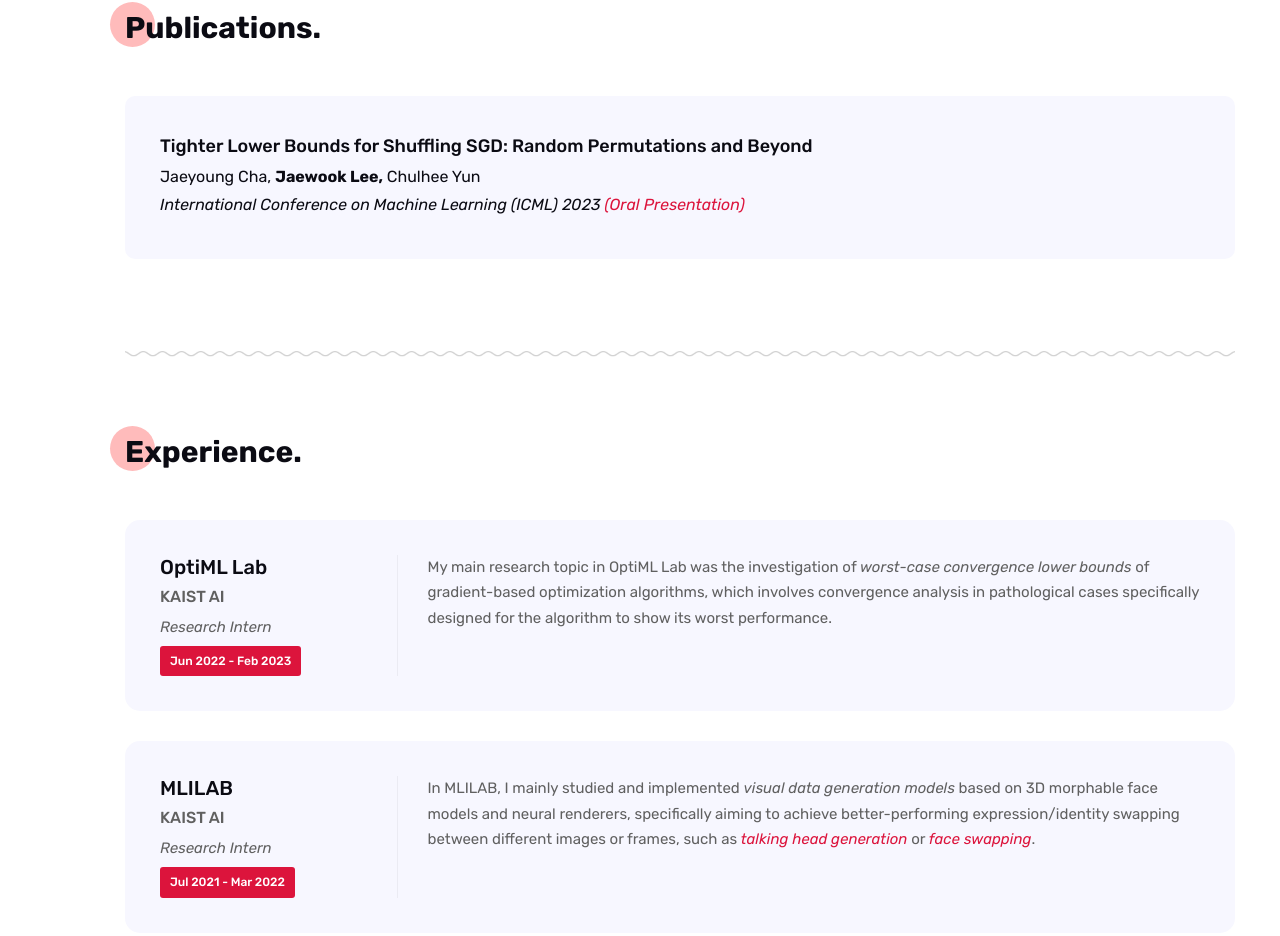
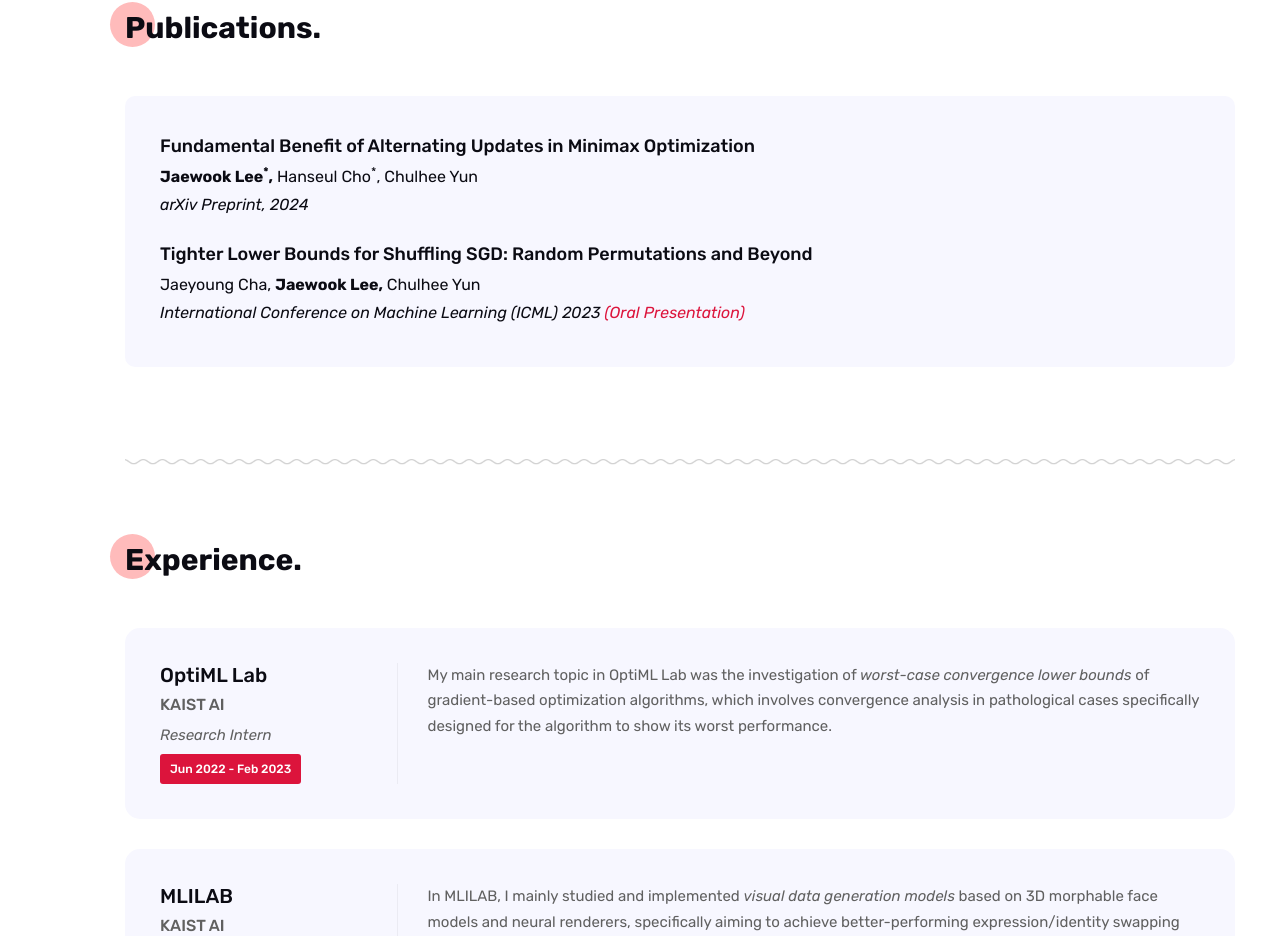
Before and after one commit to id8198/id8198.github.io, a plain HTML site: page index.html in a window 1280 px wide. Shown: the part 1391-2327 px from the top of the page. Drawn offline with nearby package versions, Linux system fonts and the light colour scheme; some packages are replaced by stand-ins of ours; a script that the page names is missing; files whose address does not match are found by name; a web font is replaced by a local one.

Commit message:
Update index.html

```diff
--- a/index.html
+++ b/index.html
@@ -269,20 +269,20 @@
                     <div class="col-lg-12 m-15px-tb">
                         <ul class="publication-box">
                             <li>
+                                <h5><a href="https://arxiv.org/abs/2402.10475">
+                                    Fundamental Benefit of Alternating Updates in Minimax Optimization
+                                </a></h5>
+                                <h6><b>Jaewook Lee<sup>*</sup>,</b> Hanseul Cho<sup>*</sup>, Chulhee Yun</h6>
+                                <p><i>arXiv Preprint, 2024</i></p>
+                            </li>
+                            <li>
                                 <!-- <i class="fa fa-file-alt"></i> -->
-                                <h5><a href="https://arxiv.org/pdf/2303.07160.pdf">
+                                <h5><a href="https://arxiv.org/abs/2303.07160">
                                     Tighter Lower Bounds for Shuffling SGD: Random Permutations and Beyond
                                 </a></h5>
                                 <h6>Jaeyoung Cha, <b>Jaewook Lee,</b> Chulhee Yun</h6>
                                 <p><i>International Conference on Machine Learning (ICML) 2023 <span>(Oral Presentation)</span></i></p>
                             </li>
-                            <!-- <li>
-                                <h5><a href="www.link.com">
-                                    Minimax, You Want a Piece of Me?
-                                </a></h5>
-                                <h6>Hanseul Cho, <b>Jaewook Lee,</b> Chulhee Yun</h6>
-                                <p><i>Name of Conference</i></p>
-                            </li> -->
                         </ul>
                     </div>
                 </div>
```
